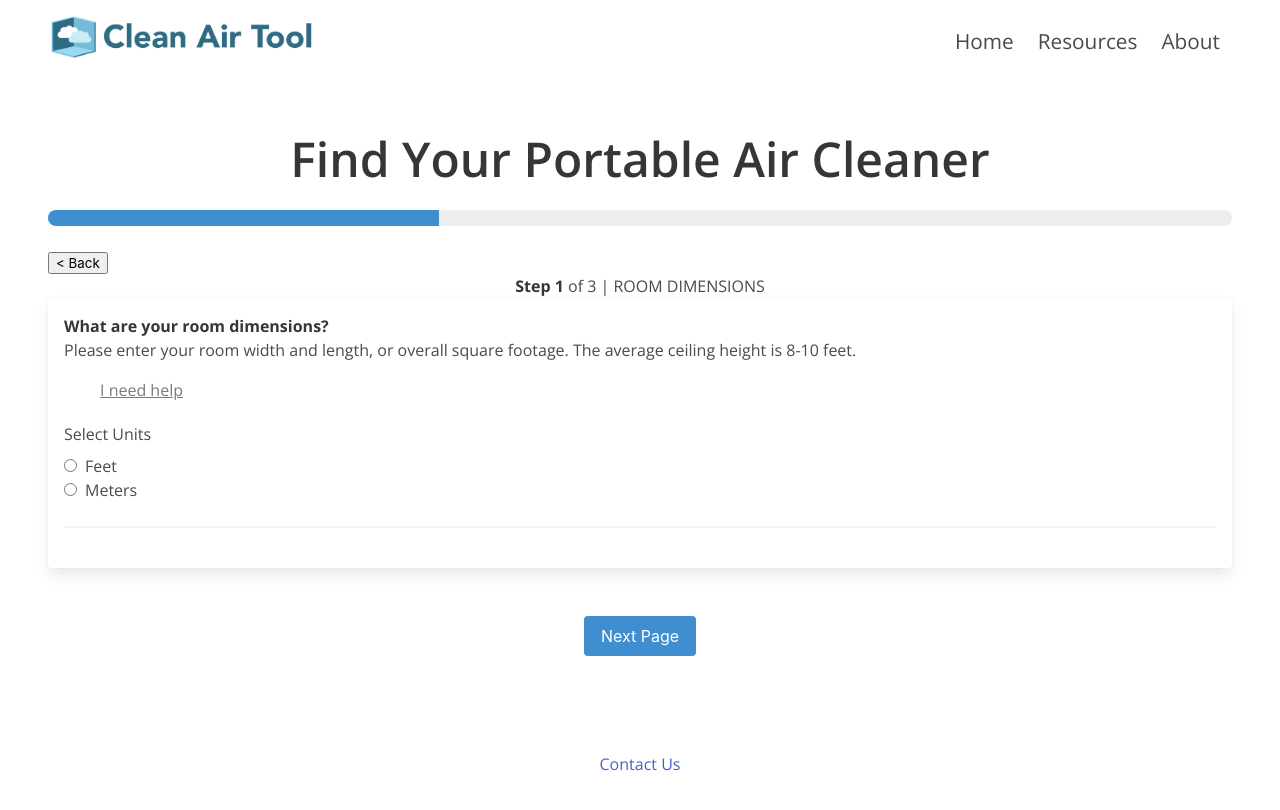
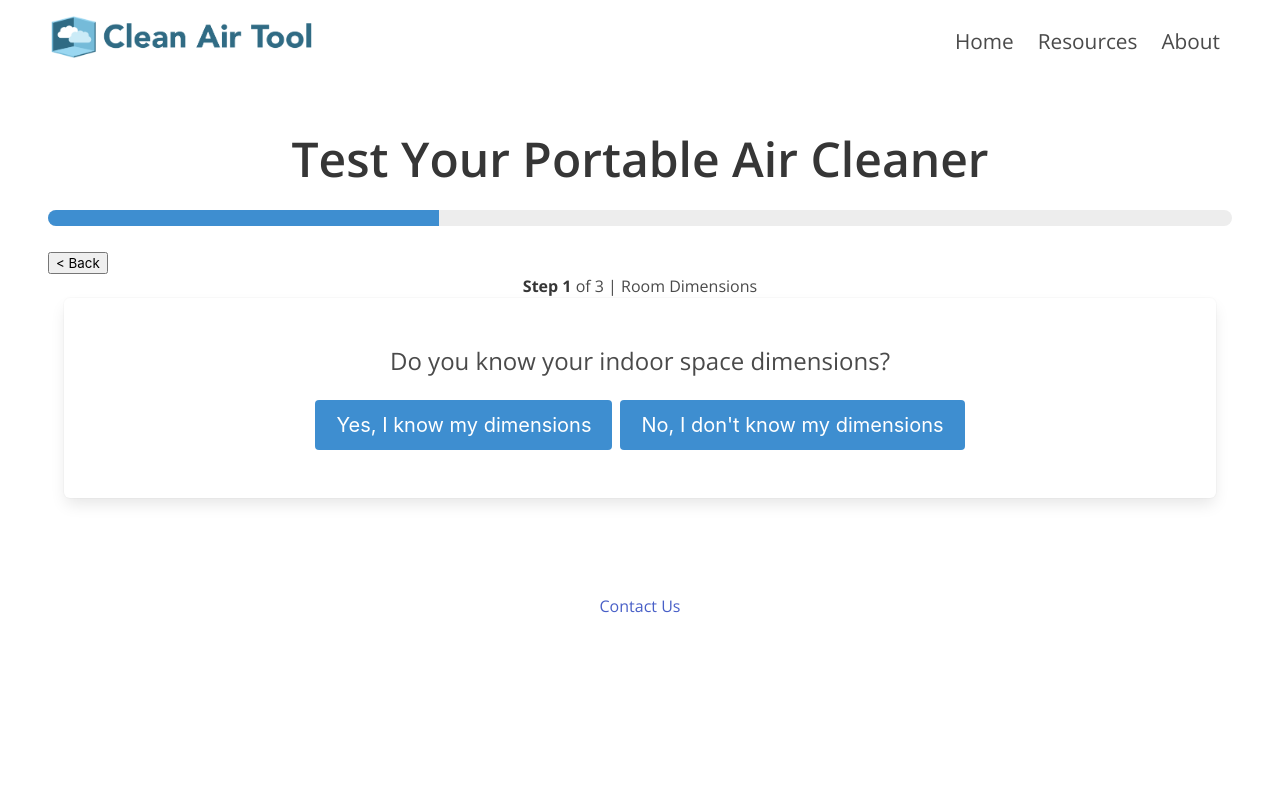
Before and after one commit to cmarq07/air-cleaner-calculator, a React (Create React App) app: page /calculator in a window 1280 px wide. Both pictures are taken after a click on the button "Find a portable air cleaner". Shown: the top 810 px of the page. Built offline with nearby package versions, Linux system fonts and the light colour scheme; no server answers; some icons are missing.

Commit message:
added formone (do they know their room dim)

```diff
--- a/src/Routes.js
+++ b/src/Routes.js
@@ -5,6 +5,7 @@ import { Routes, Route } from "react-router-dom";
 // Import Component Pages
 import Home from './components/Home.js';
 import FormLanding from './components/FormLanding.js';
+import FormOne from './components/FormOne.js';
 import FormTwo from './components/FormTwo.js';
 import FormThree from './components/FormThree.js';
 import FormFour from './components/FormFour.js';
@@ -17,6 +18,7 @@ export default function RouteUrl(props) {
         <Routes>
             <Route path="/" element={<Home />} />
             <Route path="/formlanding" element={<FormLanding />} />
+            <Route path="/formone" element={<FormOne />} />
             <Route path="/formtwo" element={<FormTwo />} />
             <Route path="/formthree" element={<FormThree />} />
             <Route path="/formfour" element={<FormFour />} />
--- a/src/components/Calculator.js
+++ b/src/components/Calculator.js
@@ -1,4 +1,5 @@
 import React, { Component } from 'react';
+import FormOne from './FormOne'
 import FormTwo from './FormTwo';
 import FormFour from './FormFour';
 import FormLanding from './FormLanding';
@@ -56,7 +57,19 @@ export default class Calculator extends Component {
                         values={values}
                     />
                 )
+
             case 2:
+                return (
+                    <FormOne
+                        prevStep={this.prevStep}
+                        nextStep={this.nextStep}
+                        handleChange={this.handleChange}
+                        values={values}
+                    />
+                )
+
+
+            case 3:
                 return (
                     <FormTwo
                         prevStep={this.prevStep}
@@ -65,7 +78,7 @@ export default class Calculator extends Component {
                         values={values}
                     />
                 )
-            case 3:
+            case 4:
                 if (this.state.calculatorType === "Find") {
                     return (
                         <Recommendations
@@ -85,7 +98,7 @@ export default class Calculator extends Component {
                         values={values}
                     />
                 )
-            case 4:
+            case 5:
                 return (
                     <EfficiencyDashboard
                         prevStep={this.prevStep}
@@ -94,7 +107,7 @@ export default class Calculator extends Component {
                         values={values} />
                 )
 
-            case 5:
+            case 6:
                 return (
                     <Recommendations
                         prevStep={this.prevStep}
--- /dev/null
+++ b/src/components/FormOne.js
@@ -0,0 +1,50 @@
+import '../styles/styles.css';
+import React from 'react';
+
+
+export function FormOne({ prevStep, nextStep, handleChange, values }) {
+
+
+    const Previous = e => {
+        e.preventDefault();
+        prevStep();
+    }
+
+    const Continue = e => {
+        e.preventDefault();
+        nextStep();
+    }
+
+
+    return (
+        <div className="p-6">
+            <div>
+                <h1 className="title is-1 has-text-centered">Test Your Portable Air Cleaner</h1>
+                <progress className="progress is-info" value="33" max="100" />
+                <button onClick={Previous}>
+                    {"< Back"}
+                </button>
+                <h2 className="has-text-centered"><strong>Step 1</strong> of 3 | Room Dimensions</h2>
+            </div>
+
+            <div class="container has-text-centered">
+
+                <div class="box p-6">
+                    <h4 class="subtitle is-4">Do you know your indoor space dimensions?</h4>
+                    <div class="buttons are-medium is-centered">
+                        <button onClick={Continue} onMouseEnter={handleChange('calculatorType')} className="button is-info" id="yesKnow-btn" value="yesKnow">Yes, I know my dimensions</button>
+                        <button onClick={Continue} onMouseEnter={handleChange('calculatorType')} className="button is-info" id="noKnow-btn" value="noKnow">No, I don't know my dimensions</button>
+                    </div>
+                </div>
+            </div>
+
+
+
+
+
+
+        </div>
+    )
+}
+
+export default FormOne;
```
